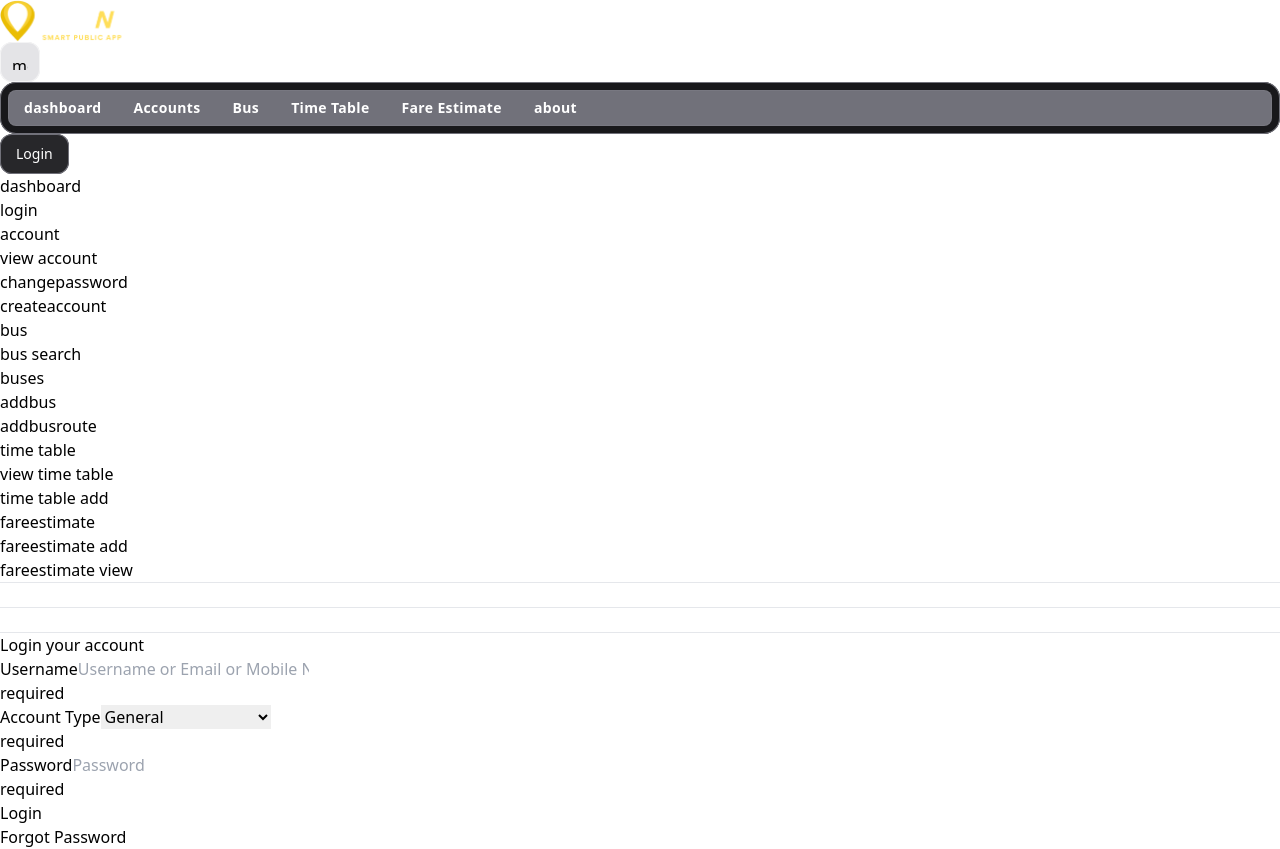
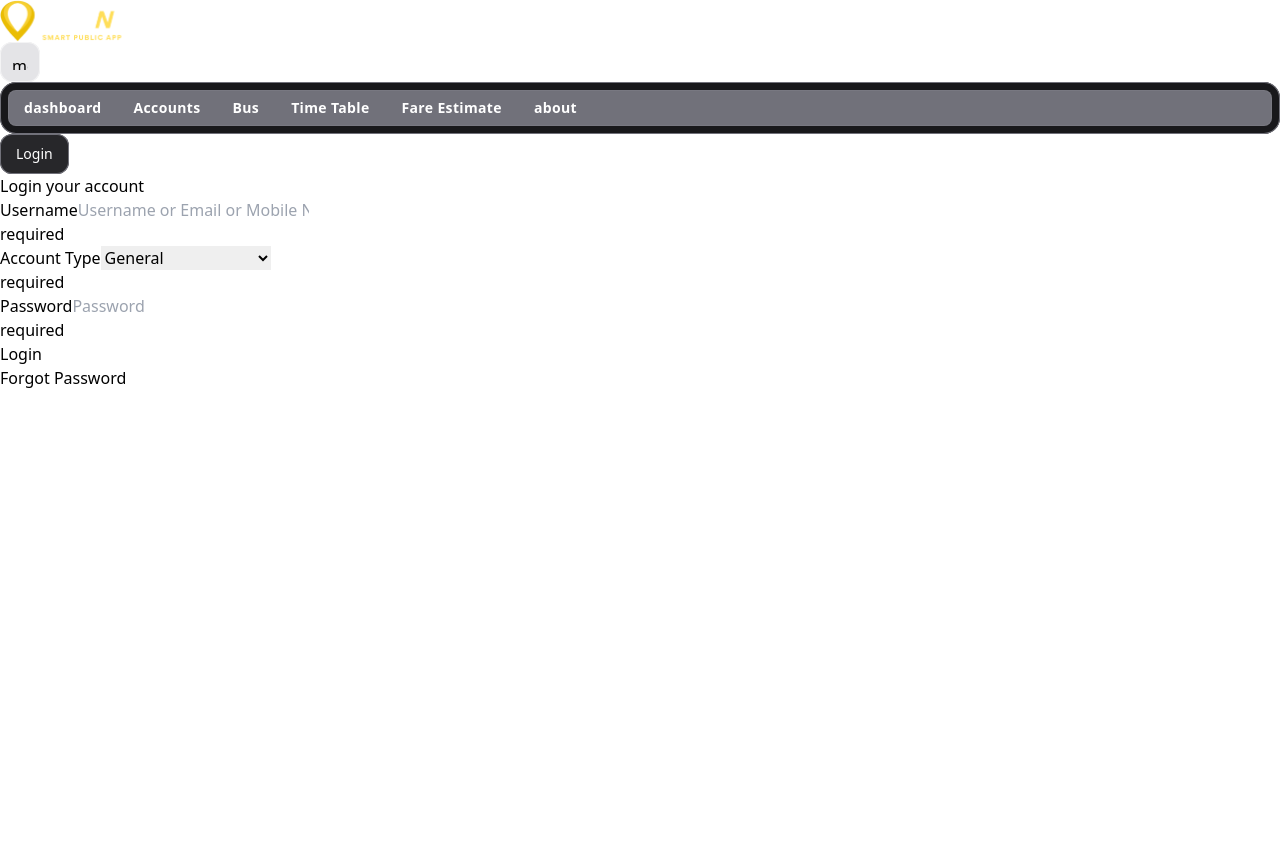
Before and after one commit to TrackNGo/frontend_admin, a React (Vite) app: page /login in a window 1280 px wide. After the commit the page ends 800 px from the top, so only its background shows below. Built offline with nearby package versions, Linux system fonts and the light colour scheme.

Commit message:
Update Testing.tsx

```diff
--- a/src/pages/testing/Testing.tsx
+++ b/src/pages/testing/Testing.tsx
@@ -31,7 +31,7 @@ const Testing = () => {
         <BrowserRouter future={{ v7_startTransition: true, v7_relativeSplatPath: true }}>
           <Header />
 
-          <ul>
+          {/* <ul>
             <Link to="/"><li>dashboard</li></Link>
             <Link to="/login"><li>login</li></Link>
 
@@ -53,12 +53,12 @@ const Testing = () => {
             <Link to="/fareestimate"><li>fareestimate</li></Link>
             <Link to="/fareestimate/add"><li>fareestimate add</li></Link>
             <Link to="/fareestimate/view"><li>fareestimate view</li></Link>
-          </ul>
-          <hr />
+          </ul> */}
+          {/* <hr />
           <br />
           <hr />
           <br />
-          <hr />
+          <hr /> */}
           <Routes>
             <Route path='/login' element={<Login />} />
             <Route element={<ProtectedRoute />}>
```
